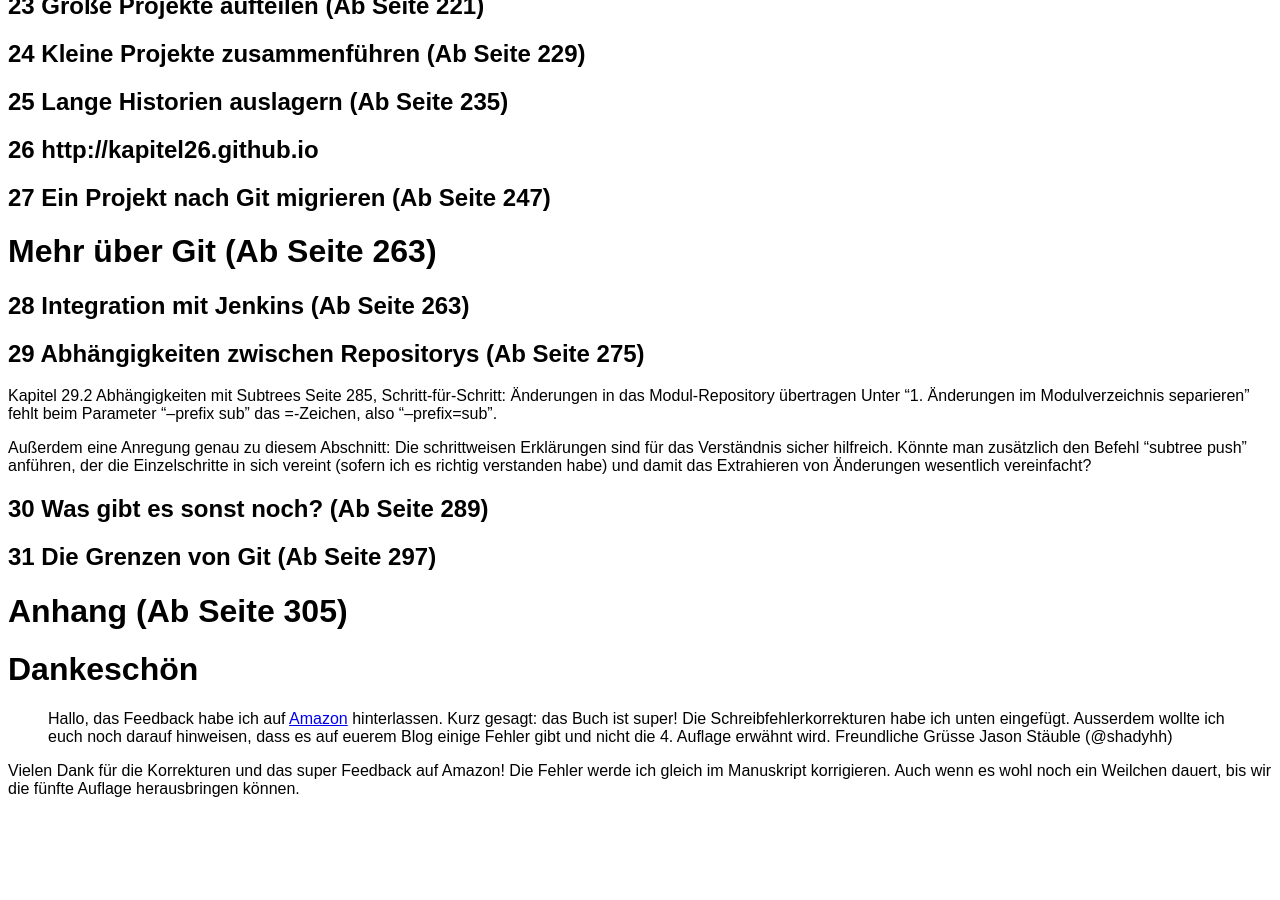
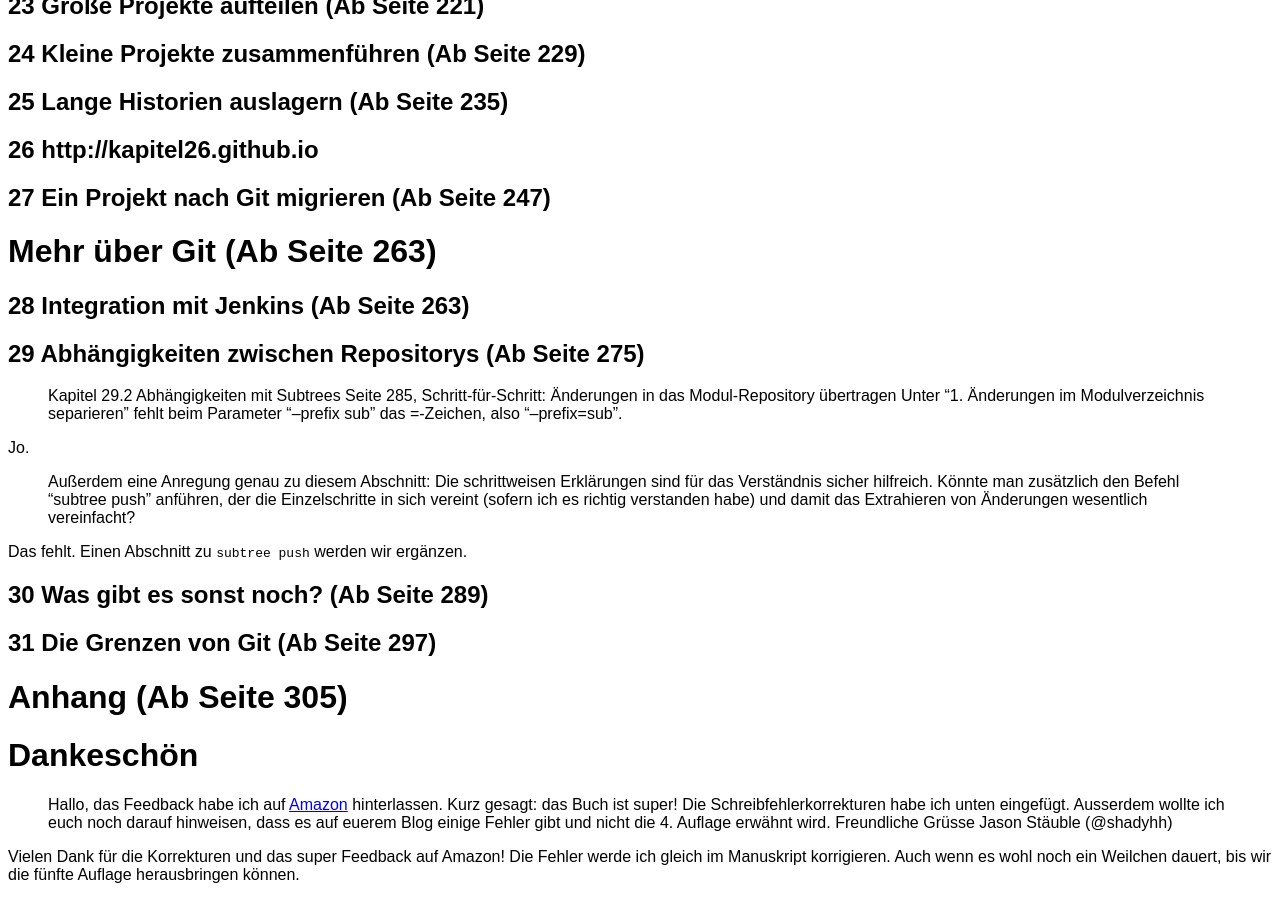
Before and after one commit to kapitel26/gitbuch-feedback, a Jekyll site: the page built from feedback-git-buch-auflage-4.md, in a window 1280 px wide and 900 px high, scrolled down 2609 px. Built offline with Jekyll 4.4.1, drawn with Linux system fonts in a browser that asks for light colours; before the commit the page ends 3423 px from its top, so only the background shows below that.

Commit message:
Über subtree push

```diff
--- a/feedback-git-buch-auflage-4.md
+++ b/feedback-git-buch-auflage-4.md
@@ -141,11 +141,15 @@ Im Text steht **Nacharbeiten**. Kann man so lassen.
 
 ## 29 Abhängigkeiten zwischen Repositorys (Ab Seite 275)
 
-Kapitel 29.2 Abhängigkeiten mit Subtrees
-Seite 285, Schritt-für-Schritt: Änderungen in das Modul-Repository übertragen
-Unter "1. Änderungen im Modulverzeichnis separieren" fehlt beim Parameter "--prefix sub" das =-Zeichen, also "--prefix=sub".
+> Kapitel 29.2 Abhängigkeiten mit Subtrees
+> Seite 285, Schritt-für-Schritt: Änderungen in das Modul-Repository übertragen
+> Unter "1. Änderungen im Modulverzeichnis separieren" fehlt beim Parameter "--prefix sub" das =-Zeichen, also "--prefix=sub".
 
-Außerdem eine Anregung genau zu diesem Abschnitt: Die schrittweisen Erklärungen sind für das Verständnis sicher hilfreich. Könnte man zusätzlich den Befehl "subtree push" anführen, der die Einzelschritte in sich vereint (sofern ich es richtig verstanden habe) und damit das Extrahieren von Änderungen wesentlich vereinfacht?
+Jo.
+
+> Außerdem eine Anregung genau zu diesem Abschnitt: Die schrittweisen Erklärungen sind für das Verständnis sicher hilfreich. Könnte man zusätzlich den Befehl "subtree push" anführen, der die Einzelschritte in sich vereint (sofern ich es richtig verstanden habe) und damit das Extrahieren von Änderungen wesentlich vereinfacht?
+
+Das fehlt. Einen Abschnitt zu `subtree push` werden wir ergänzen.
 
 ## 30 Was gibt es sonst noch? (Ab Seite 289)
 
```
